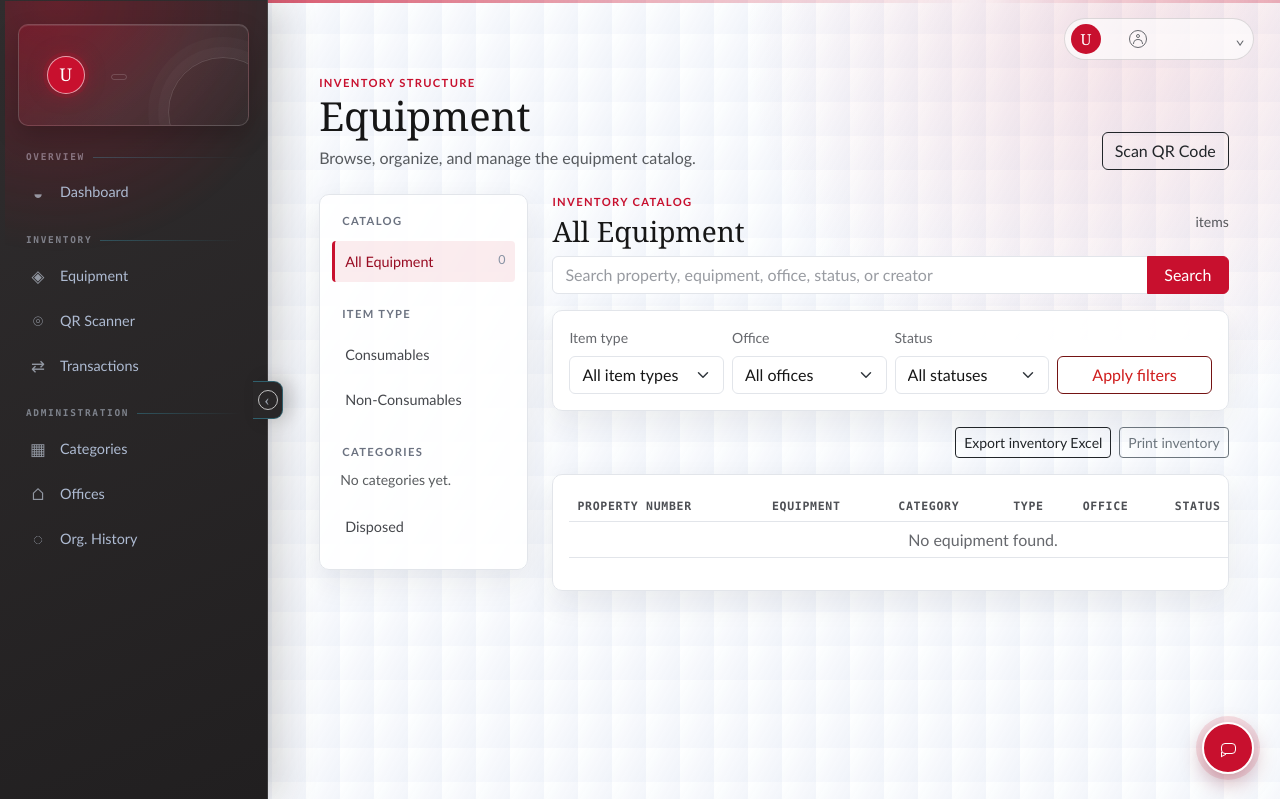
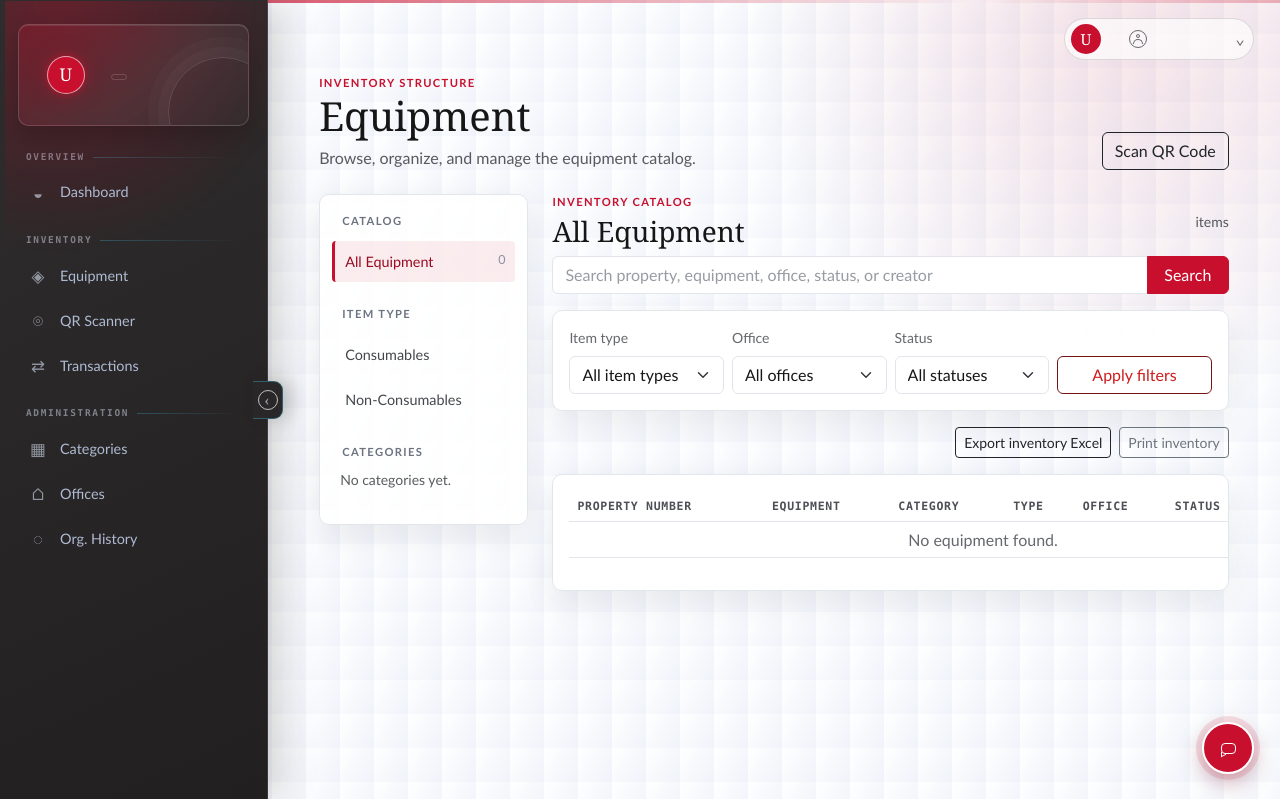
Before and after one commit to RJ-Batiller/ITEMS, a Flask app: template templates/equipment.html in a window 1280 px wide. Shown: the top 799 px of the page. Run offline with Flask 3, Linux system fonts and the light colour scheme; the template is opened without the code that fills it, so the values that code supplies are empty.

Commit message:
Final words

```diff
--- a/templates/equipment.html
+++ b/templates/equipment.html
@@ -48,13 +48,6 @@
         <p class="small text-muted px-2">No categories yet.</p>
         {% endfor %}
 
-        <a
-            href="{{ url_for('equipment', status='Disposed', q=q) }}"
-            class="equipment-category-link {% if selected_status == 'Disposed' %}is-active{% endif %}"
-        >
-            <span>Disposed</span>
-            <span class="equipment-category-count">{{ status_counts.get('Disposed', 0) }}</span>
-        </a>
     </aside>
 
     <section class="equipment-catalog-content">
@@ -147,13 +140,6 @@
                 </div>
             </div>
 
-            <div class="col-md-3">
-                <select class="form-select" name="item_type" required>
-                    <option value="" selected disabled>Item type</option>
-                    <option value="Consumable">Consumable</option>
-                    <option value="Non-Consumable">Non-Consumable</option>
-                </select>
-            </div>
 
 
             <div class="col-12">
```
